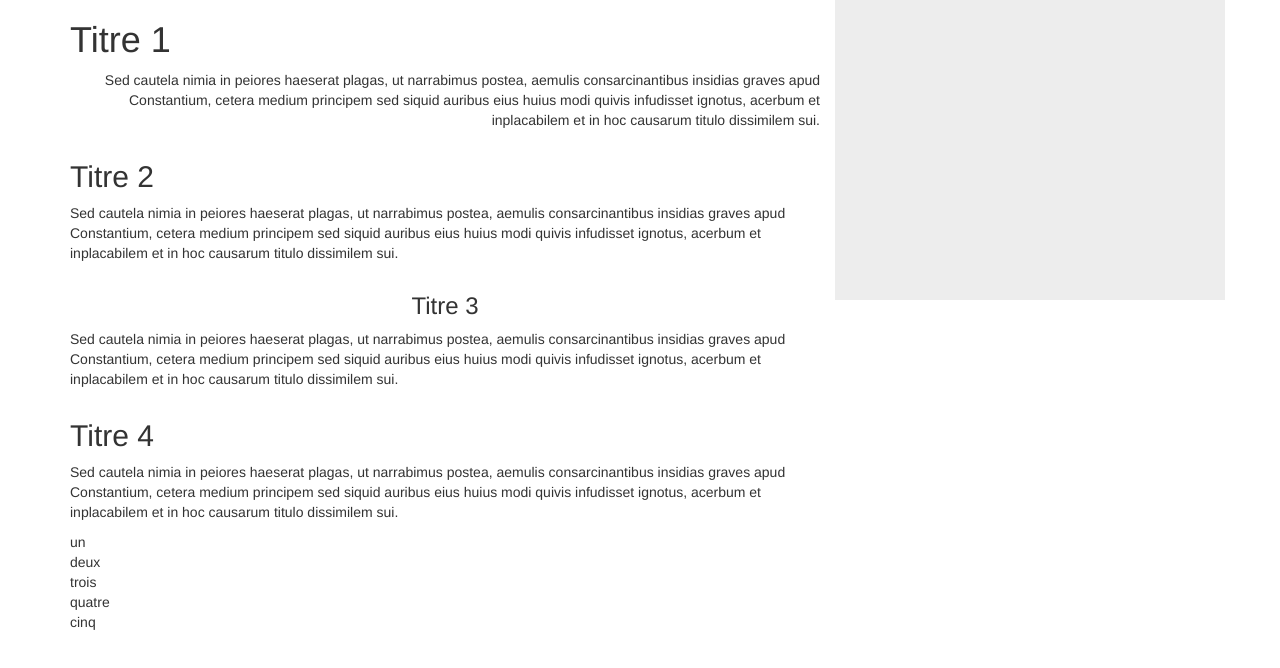
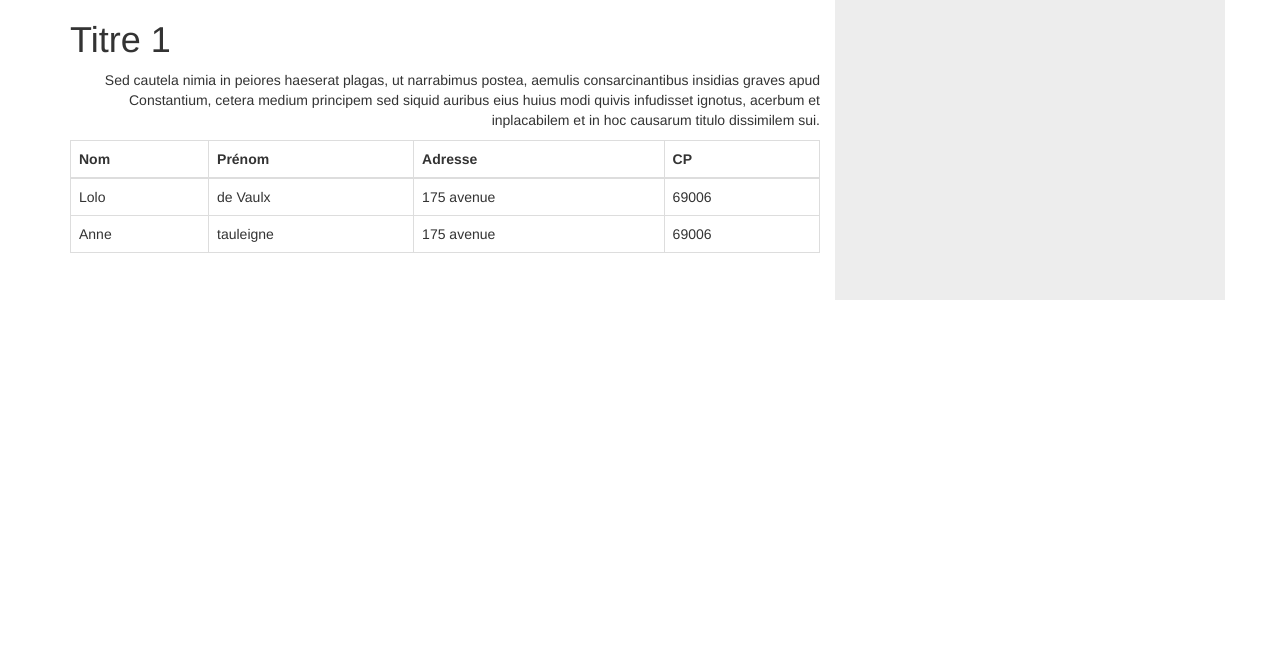
Before and after one commit to ldevaulx/bootstrap, a plain HTML site: page index.html in a window 1280 px wide. Drawn offline with Linux system fonts and the light colour scheme.

Commit message:
tableaux

```diff
--- a/index.html
+++ b/index.html
@@ -18,23 +18,32 @@
 						<p class="text-right">Sed cautela nimia in peiores haeserat plagas, ut narrabimus postea, aemulis consarcinantibus insidias graves apud Constantium, cetera medium principem sed siquid auribus eius huius modi quivis infudisset ignotus, acerbum et inplacabilem et in hoc causarum titulo dissimilem sui.</p>
 					</div>
 					<div class="col-xs-12">
-					<h2>Titre 2</h2>
-					<p>Sed cautela nimia in peiores haeserat plagas, ut narrabimus postea, aemulis consarcinantibus insidias graves apud Constantium, cetera medium principem sed siquid auribus eius huius modi quivis infudisset ignotus, acerbum et inplacabilem et in hoc causarum titulo dissimilem sui.</p>
+						<div class="table-responsive">
+						<table class="table table-bordered table-hover">
+							<thead>
+								<tr>
+									<th>Nom</th>
+									<th>Prénom</th>
+									<th>Adresse</th>
+									<th>CP</th>
+								</tr>
+							</thead>
+							<tbody>
+								<tr>
+									<td>Lolo</td>
+									<td>de Vaulx</td>
+									<td>175 avenue</td>
+									<td>69006</td>
+								</tr>
+								<tr>
+									<td>Anne</td>
+									<td>tauleigne</td>
+									<td>175 avenue</td>
+									<td>69006</td>
+								</tr>
+							</tbody>
+						</table>
 					</div>
-				<div class="col-xs-12">
-					<h3 class="text-center">Titre 3</h3>
-					<p>Sed cautela nimia in peiores haeserat plagas, ut narrabimus postea, aemulis consarcinantibus insidias graves apud Constantium, cetera medium principem sed siquid auribus eius huius modi quivis infudisset ignotus, acerbum et inplacabilem et in hoc causarum titulo dissimilem sui.</p>
-				</div>
-				<div class="col-xs-12">
-					<h2>Titre 4</h2>
-					<p>Sed cautela nimia in peiores haeserat plagas, ut narrabimus postea, aemulis consarcinantibus insidias graves apud Constantium, cetera medium principem sed siquid auribus eius huius modi quivis infudisset ignotus, acerbum et inplacabilem et in hoc causarum titulo dissimilem sui.</p>
-					<ul class="list-unstyled">
-						<li>un</li>
-						<li>deux</li>
-						<li>trois</li>
-						<li>quatre</li>
-						<li>cinq</li>
-					</ul>
 					</div>
 				</div>
 			</div><!-- content -->
```
Lines whose indentation alone changed are shown as unchanged.
